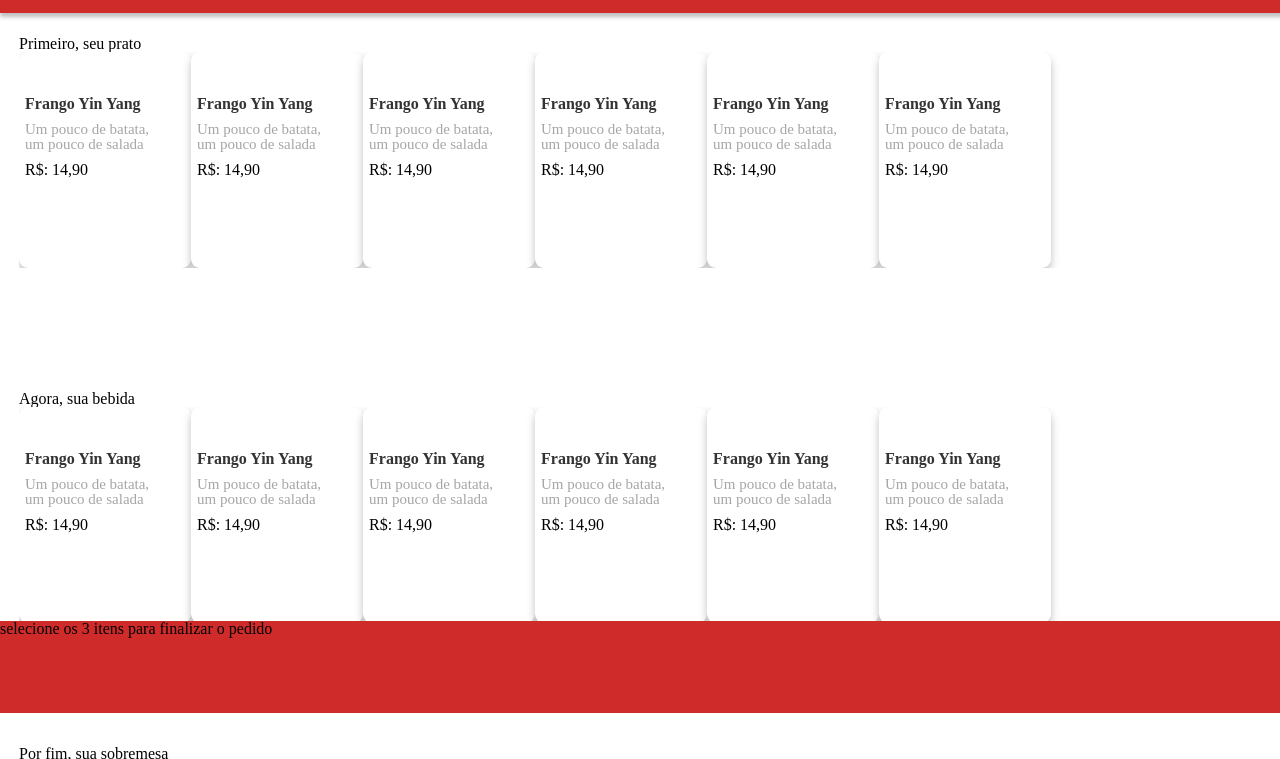
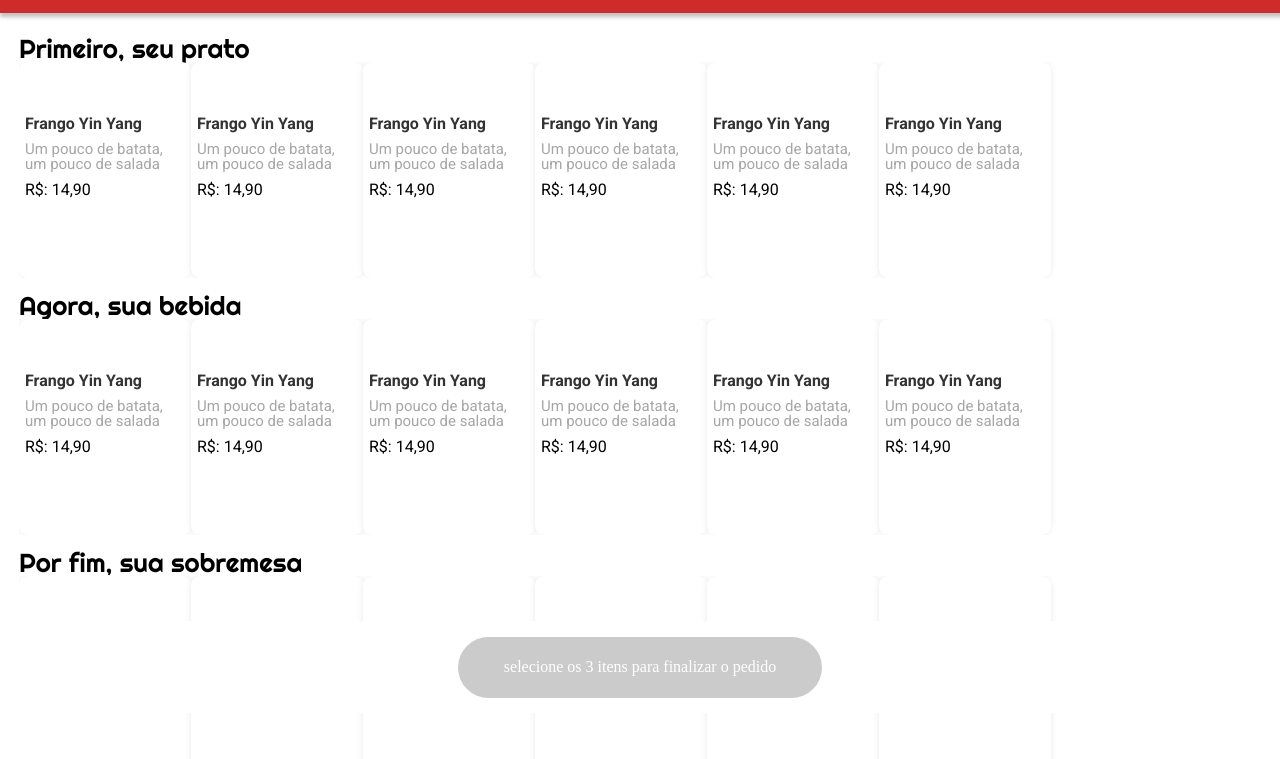
Before and after one commit to carvares/Projeto-foodcamp, a plain HTML site: page index.html in a window 1280 px wide. Shown: the part 87-846 px from the top of the page. Drawn offline with Linux system fonts and the light colour scheme.

Commit message:
quase pronto sem fotos diferentes

```diff
--- a/estilos.css
+++ b/estilos.css
@@ -12,34 +12,32 @@
     box-shadow: 0px 4px 4px rgba(0, 0, 0, 0.25);
 }
 .topo:first-child{
+    font-family: 'Roboto', sans-serif;
     color: #fff;
     font-size: 18px;
     padding-top: 8px ;
     padding-left: 21px;
 }
 .topo:first-child h1{
+    font-family: 'Righteous';
     font-size: 44px;
 }
-.fim{
-    width: 100%;
-    height: 92px;
-    background-color: #CF2B2B;
-    position: fixed;
-    bottom: 0px;
-    right: 0px;
-    left: 0px;
 
-}
 .opcoes-pratos{
     overflow: hidden;
     display: flex;
 
 }
 .listapratos{
+    padding-top: 123px;
+}
+
+.listapratos, .listabebidas, .listasobremesas {
+    font-family: 'Righteous', cursive;
+    font-size: 26px;
     padding-left: 19px;
-    padding-top: 123px;
+    padding-bottom: 15px;
     width: 100%;
-
 }
 .prato{
     width: 172px;
@@ -48,7 +46,7 @@
     background-color: #fff;
     border-radius: 9px;
     box-sizing: border-box;
-    box-shadow: 0px 5px 8px rgba(0, 0, 0, 0.25);
+    box-shadow: 0px 0px 10px -4px rgba(0, 0, 0, 0.25);
 }
 .conteudoprato{
     width: 144px;
@@ -58,6 +56,9 @@
     margin-right: auto;
     box-sizing: border-box;
 
+}
+h3, h4, p {
+    font-family: 'Roboto', sans-serif;
 }
 h3{
     font-size: 16px;
@@ -76,3 +77,28 @@ p{
     font-weight: 300;
     margin-top: 10px;
 }
+.fim{
+    width: 100%;
+    height: 92px;
+    background-color: #fff;
+    position: fixed;
+    bottom: 0px;
+    right: 0px;
+    left: 0px;
+    display: flex;
+    align-items: center;
+    justify-self: center;
+
+}
+.finalizar{
+    display: flex;
+    align-items: center;
+    justify-content: center;
+    margin-left: auto;
+    margin-right: auto;
+    width: 364px;
+    height: 61px;
+    background-color:#cbcbcb ;
+    color: #fff;
+    border-radius: 50px;
+}
--- a/index.html
+++ b/index.html
@@ -7,6 +7,8 @@
     <title>Document</title>
     <link rel="stylesheet" href="reset.css">
     <link rel="stylesheet" href="estilos.css">
+    <link rel="preconnect" href="https://fonts.gstatic.com">
+<link href="https://fonts.googleapis.com/css2?family=Righteous&family=Roboto:wght@400;700&display=swap" rel="stylesheet">
 </head>
 <body>
     <div class="topo">
@@ -81,7 +83,7 @@
 
         </div>
     </div>
-    <div class="listapratos">
+    <div class="listabebidas">
     <h2>Agora, sua bebida</h2>
     <div class="opcoes-pratos">
         <div class="prato">
@@ -147,7 +149,7 @@
 
     </div>
 </div>
-<div class="listapratos">
+<div class="listasobremesas">
 <h2>Por fim, sua sobremesa</h2>
 <div class="opcoes-pratos">
     <div class="prato">
```
